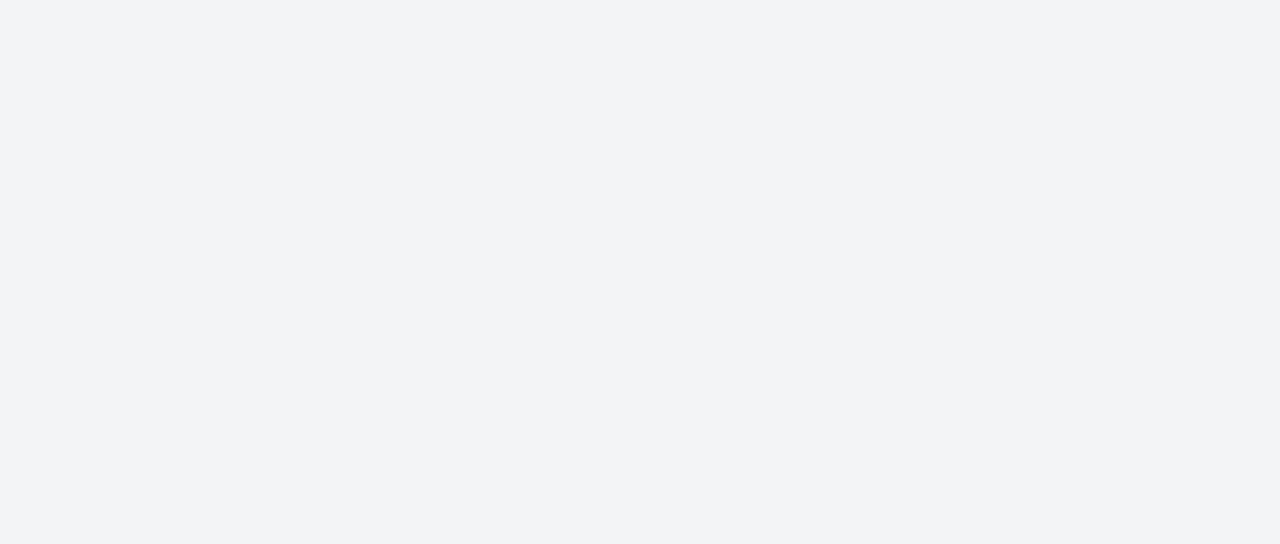
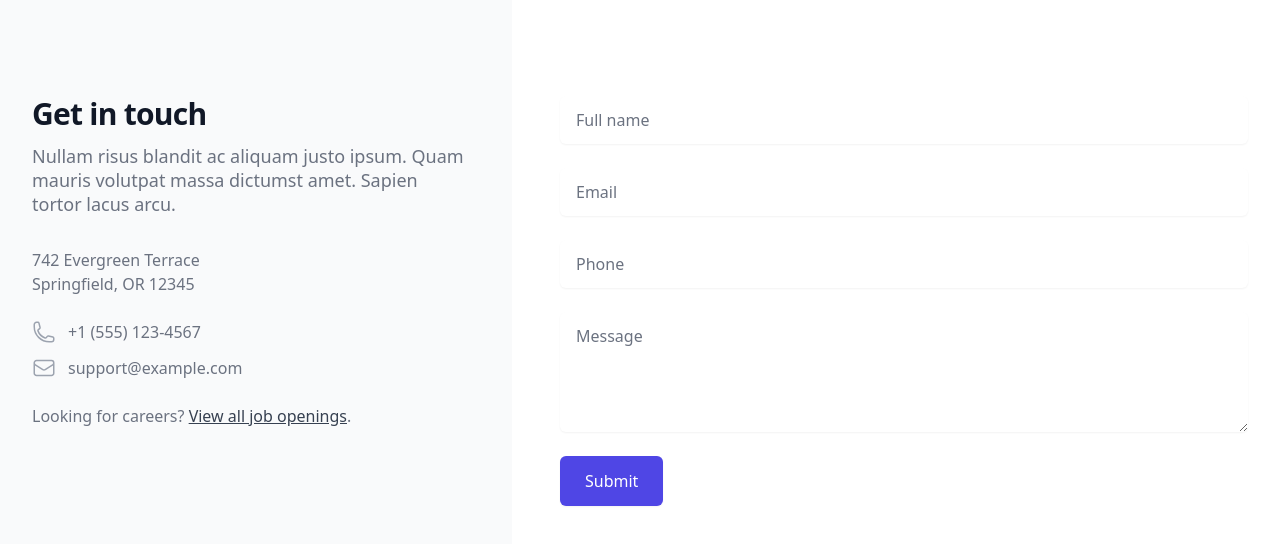
Before and after one commit to TakashiNishii/TCC, a React (Vite) app in the folder antipatternsProject/: page /#/contato in a window 1280 px wide. Before the commit this address had no page. Shown: the top 544 px of the page. Built offline with nearby package versions, Linux system fonts and the light colour scheme.

Commit message:
:art: Ajustes header

```diff
--- a/antipatternsProject/src/components/header.tsx
+++ b/antipatternsProject/src/components/header.tsx
@@ -22,13 +22,13 @@
     {
         name: 'Linguagem C',
         description: 'Veja os nossos exercícios para a linguagem C e os seus padrões de equívocos.',
-        href: '#',
+        href: '#/modulos',
         icon: CommandLineIcon,
     },
     {
         name: 'Linguagem Python',
         description: 'Veja os nossos exercícios para a linguagem Python e os seus padrões de equívocos.',
-        href: '#',
+        href: '#/modulos',
         icon: CodeBracketIcon,
     },
 ]
--- a/antipatternsProject/src/main.tsx
+++ b/antipatternsProject/src/main.tsx
@@ -8,6 +8,7 @@
 import './index.css';
 import Modules from './pages/questionsModules';
 import Contents from './pages/contents';
+import Contact from './pages/contact';
 
 const root = ReactDOM.createRoot(
   document.getElementById('root') as HTMLElement
@@ -24,6 +25,8 @@
         </Route>
         <Route path="conteudo" element={<Contents />}>
         </Route>
+        <Route path="contato" element={<Contact />}>
+        </Route>
       </Routes>
     </HashRouter>
   </React.StrictMode>
--- /dev/null
+++ b/antipatternsProject/src/pages/contact.tsx
@@ -0,0 +1,119 @@
+
+import { EnvelopeIcon, PhoneIcon } from '@heroicons/react/24/outline'
+
+export default function Contact() {
+    return (
+        <div className="relative bg-white">
+            <div className="absolute inset-0">
+                <div className="absolute inset-y-0 left-0 w-1/2 bg-gray-50" />
+            </div>
+            <div className="relative mx-auto max-w-7xl lg:grid lg:grid-cols-5">
+                <div className="bg-gray-50 py-16 px-4 sm:px-6 lg:col-span-2 lg:px-8 lg:py-24 xl:pr-12">
+                    <div className="mx-auto max-w-lg">
+                        <h2 className="text-2xl font-bold tracking-tight text-gray-900 sm:text-3xl">Get in touch</h2>
+                        <p className="mt-3 text-lg leading-6 text-gray-500">
+                            Nullam risus blandit ac aliquam justo ipsum. Quam mauris volutpat massa dictumst amet. Sapien tortor lacus
+                            arcu.
+                        </p>
+                        <dl className="mt-8 text-base text-gray-500">
+                            <div>
+                                <dt className="sr-only">Postal address</dt>
+                                <dd>
+                                    <p>742 Evergreen Terrace</p>
+                                    <p>Springfield, OR 12345</p>
+                                </dd>
+                            </div>
+                            <div className="mt-6">
+                                <dt className="sr-only">Phone number</dt>
+                                <dd className="flex">
+                                    <PhoneIcon className="h-6 w-6 flex-shrink-0 text-gray-400" aria-hidden="true" />
+                                    <span className="ml-3">+1 (555) 123-4567</span>
+                                </dd>
+                            </div>
+                            <div className="mt-3">
+                                <dt className="sr-only">Email</dt>
+                                <dd className="flex">
+                                    <EnvelopeIcon className="h-6 w-6 flex-shrink-0 text-gray-400" aria-hidden="true" />
+                                    <span className="ml-3">support@example.com</span>
+                                </dd>
+                            </div>
+                        </dl>
+                        <p className="mt-6 text-base text-gray-500">
+                            Looking for careers?{' '}
+                            <a href="#" className="font-medium text-gray-700 underline">
+                                View all job openings
+                            </a>
+                            .
+                        </p>
+                    </div>
+                </div>
+                <div className="bg-white py-16 px-4 sm:px-6 lg:col-span-3 lg:py-24 lg:px-8 xl:pl-12">
+                    <div className="mx-auto max-w-lg lg:max-w-none">
+                        <form action="#" method="POST" className="grid grid-cols-1 gap-y-6">
+                            <div>
+                                <label htmlFor="full-name" className="sr-only">
+                                    Full name
+                                </label>
+                                <input
+                                    type="text"
+                                    name="full-name"
+                                    id="full-name"
+                                    autoComplete="name"
+                                    className="block w-full rounded-md border-gray-300 py-3 px-4 placeholder-gray-500 shadow-sm focus:border-indigo-500 focus:ring-indigo-500"
+                                    placeholder="Full name"
+                                />
+                            </div>
+                            <div>
+                                <label htmlFor="email" className="sr-only">
+                                    Email
+                                </label>
+                                <input
+                                    id="email"
+                                    name="email"
+                                    type="email"
+                                    autoComplete="email"
+                                    className="block w-full rounded-md border-gray-300 py-3 px-4 placeholder-gray-500 shadow-sm focus:border-indigo-500 focus:ring-indigo-500"
+                                    placeholder="Email"
+                                />
+                            </div>
+                            <div>
+                                <label htmlFor="phone" className="sr-only">
+                                    Phone
+                                </label>
+                                <input
+                                    type="text"
+                                    name="phone"
+                                    id="phone"
+                                    autoComplete="tel"
+                                    className="block w-full rounded-md border-gray-300 py-3 px-4 placeholder-gray-500 shadow-sm focus:border-indigo-500 focus:ring-indigo-500"
+                                    placeholder="Phone"
+                                />
+                            </div>
+                            <div>
+                                <label htmlFor="message" className="sr-only">
+                                    Message
+                                </label>
+                                <textarea
+                                    id="message"
+                                    name="message"
+                                    rows={4}
+                                    className="block w-full rounded-md border-gray-300 py-3 px-4 placeholder-gray-500 shadow-sm focus:border-indigo-500 focus:ring-indigo-500"
+                                    placeholder="Message"
+                                    defaultValue={''}
+                                />
+                            </div>
+                            <div>
+                                <button
+                                    type="submit"
+                                    className="inline-flex justify-center rounded-md border border-transparent bg-indigo-600 py-3 px-6 text-base font-medium text-white shadow-sm hover:bg-indigo-700 focus:outline-none focus:ring-2 focus:ring-indigo-500 focus:ring-offset-2"
+                                >
+                                    Submit
+                                </button>
+                            </div>
+                        </form>
+                    </div>
+                </div>
+            </div>
+        </div>
+    )
+}
```
